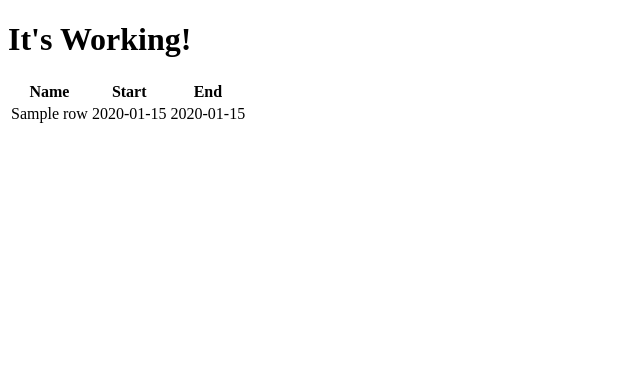
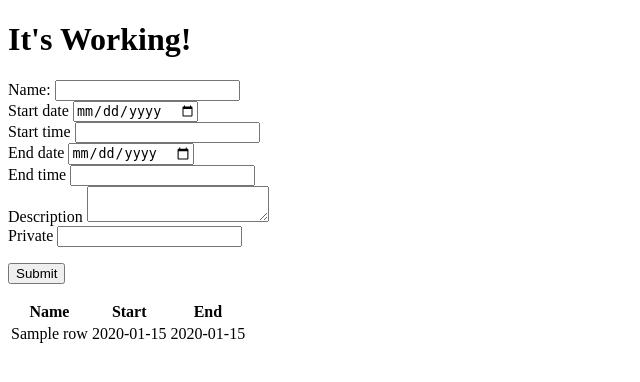
Before and after one commit to cb299792458/flask_demo, a Flask app: template calendar/app/templates/main.html in a window 1280 px wide. Shown: the top 382 px of the page, without its empty margins (0-640 px from the left). Run offline with Flask 3, Linux system fonts and the light colour scheme; the template is opened without the code that fills it: most values are stand-ins (such as "Sample title", 1, 10 or a date in 2020); form fields are guessed from the names that the template uses.

Commit message:
make basic form

```diff
--- a/calendar/app/templates/main.html
+++ b/calendar/app/templates/main.html
@@ -5,6 +5,33 @@
     </head>
     <body>
         <h1>It's Working!</h1>
+        <form method="post" action="/">
+            {{ form.csrf_token }}
+            <p>
+                {{ form.name.label }}:
+                {{ form.name() }}
+                <br>
+                {{ form.start_date.label }}
+                {{ form.start_date() }}
+                <br>
+                {{ form.start_time.label }}
+                {{ form.start_time() }}
+                <br>
+                {{ form.end_date.label }}
+                {{ form.end_date() }}
+                <br>
+                {{ form.end_time.label }}
+                {{ form.end_time() }}
+                <br>
+                {{ form.description.label }}
+                {{ form.description() }}
+                <br>
+                {{ form.private.label }}
+                {{ form.private() }}
+                <br>
+            </p>
+            <p>{{ form.submit() }}</p>
+        </form>
         <table>
             <thead>
               <tr>
```
Also changed, not shown: calendar/app/forms.py (added, +13 -0 lines), calendar/app/routes.py (+27 -4 lines), 1 other file.
